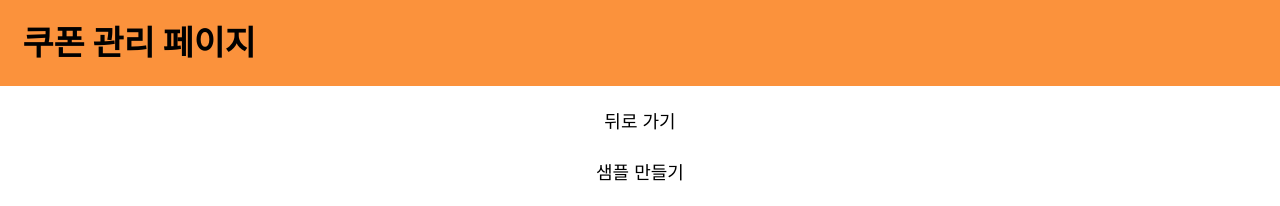
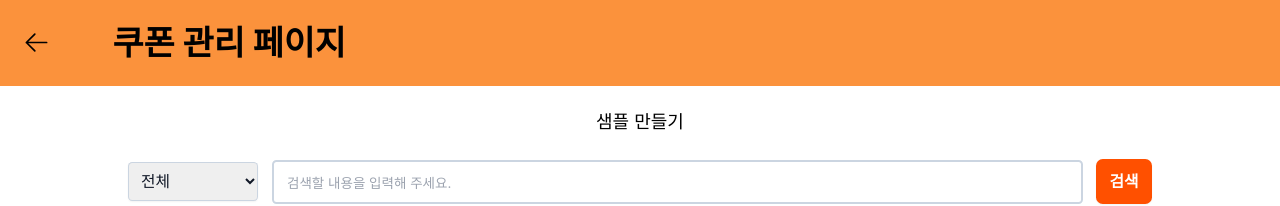
Before and after one commit to sadie100/smilegate-assignment, a Next.js app in the folder client/: page /coupons/management in a window 1280 px wide. Shown: the top 206 px of the page. Built offline with nearby package versions, Linux system fonts and the light colour scheme; no server answers.

Commit message:
Feat : 헤더에 뒤로가기 버튼 추가

```diff
--- a/client/src/components/common/Header.tsx
+++ b/client/src/components/common/Header.tsx
@@ -1,8 +1,24 @@
-import { ReactNode } from "react";
+import Link from "next/link";
 
 const Header = ({ text }: { text: string }) => {
   return (
-    <div className="flex p-5 text-3xl font-bold w-full bg-orange-400 gap-10">
+    <div className="flex p-5 text-3xl items-center font-bold w-full bg-orange-400 gap-14">
+      <Link href="/">
+        <svg
+          xmlns="http://www.w3.org/2000/svg"
+          fill="none"
+          viewBox="0 0 24 24"
+          strokeWidth="1.5"
+          stroke="currentColor"
+          className="w-6 h-6 cursor-pointer"
+        >
+          <path
+            strokeLinecap="round"
+            strokeLinejoin="round"
+            d="M10.5 19.5L3 12m0 0l7.5-7.5M3 12h18"
+          />
+        </svg>
+      </Link>
       {text}
     </div>
   );
--- a/client/src/pages/coupons/management.tsx
+++ b/client/src/pages/coupons/management.tsx
@@ -1,7 +1,6 @@
-import { useState, useEffect, useContext } from "react";
+import { useContext } from "react";
 import SearchForm from "@/components/pages/couponManage/SearchForm";
 import Header from "@/components/common/Header";
-import Link from "next/link";
 import CouponTable from "@/components/pages/couponManage/CouponTable";
 import axios, { AxiosError } from "axios";
 import { CouponContext, CouponProvider } from "@/contexts/couponContext";
@@ -26,7 +25,6 @@ const Management = () => {
   return (
     <div className="flex min-h-screen flex-col gap-5 items-center bg-white">
       <Header text="쿠폰 관리 페이지" />
-      <Link href="/">뒤로 가기</Link>
       <button onClick={makeSample}>샘플 만들기</button>
       <CouponProvider>
         <div className="flex min-h-screen flex-col gap-5 w-[80%]">
--- a/client/src/pages/coupons/reservation.tsx
+++ b/client/src/pages/coupons/reservation.tsx
@@ -1,4 +1,3 @@
-import Link from "next/link";
 import Header from "@/components/common/Header";
 import Button from "@/components/common/Button";
 import { useContext } from "react";
@@ -61,7 +60,6 @@ const Reservation = () => {
         handleClick={handleOpen}
         width="15rem"
       />
-      <Link href="/">뒤로 가기</Link>
     </div>
   );
 };
```
